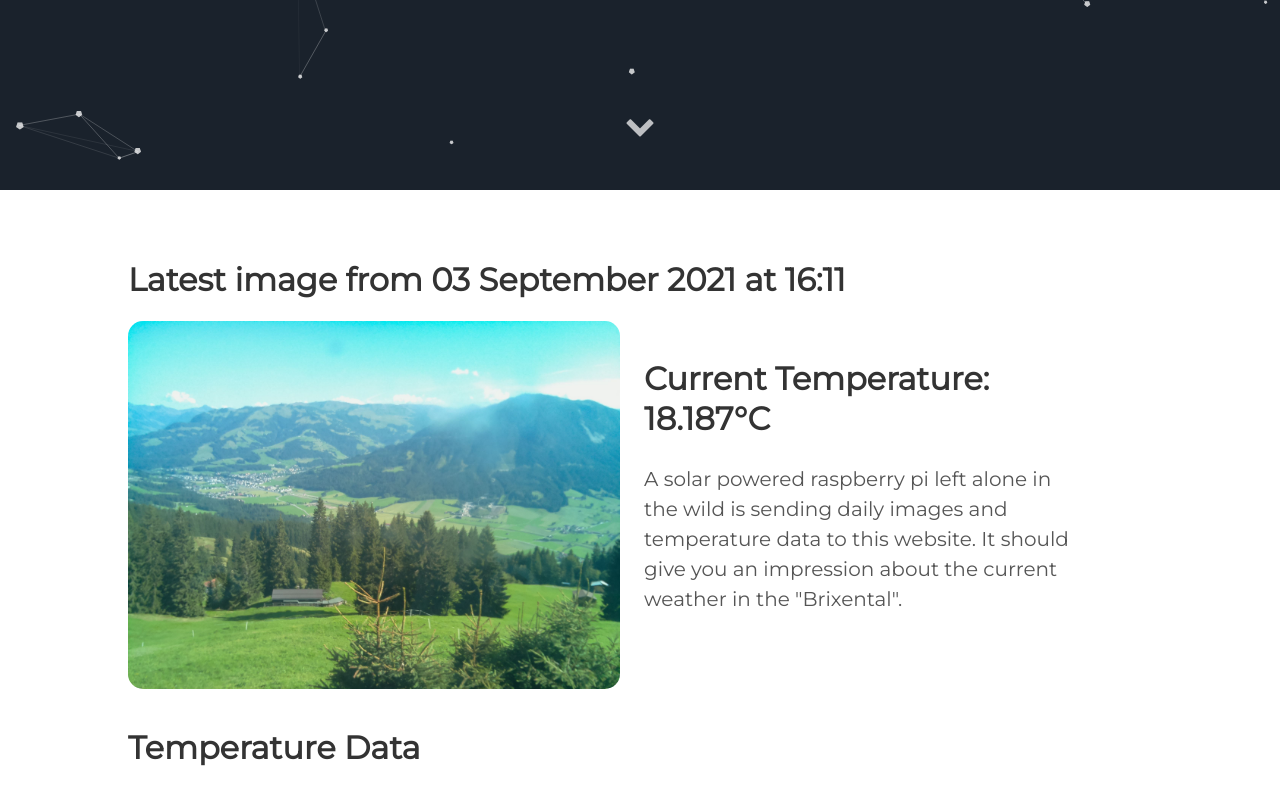
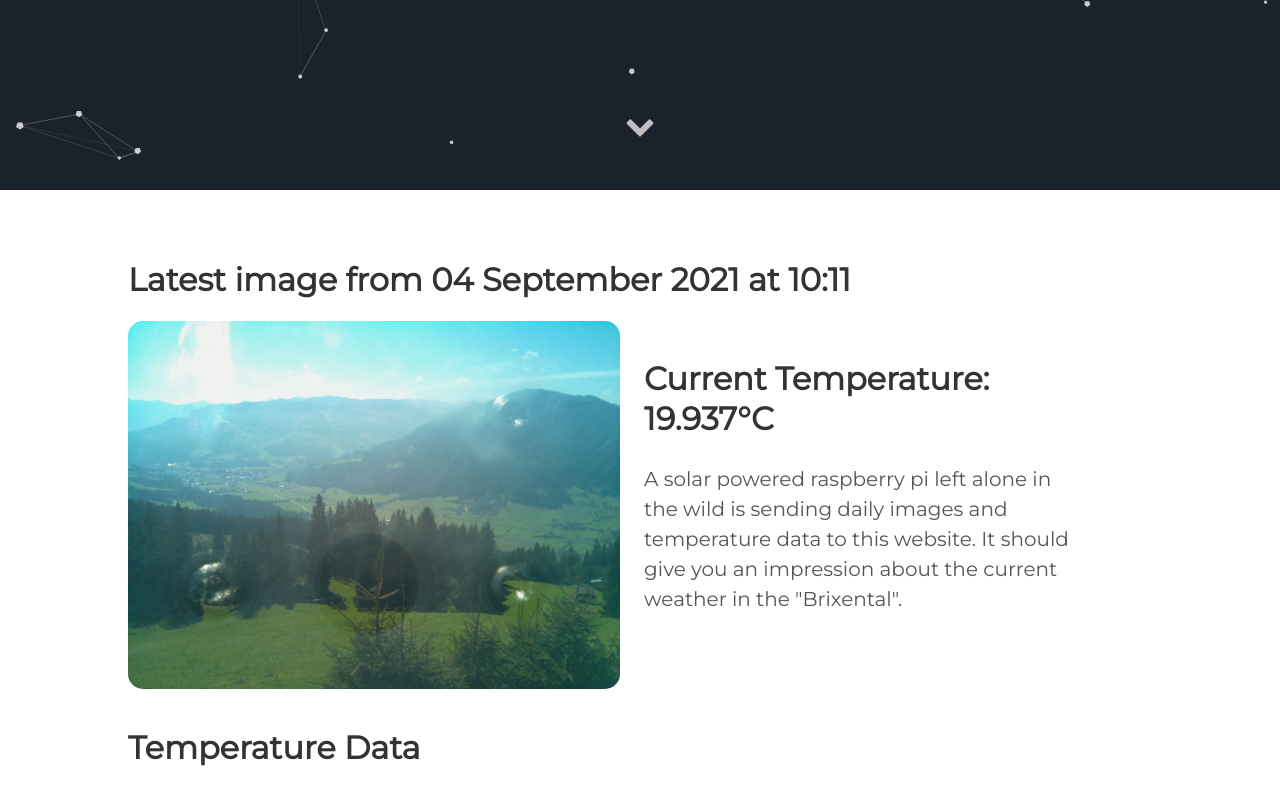
Before and after one commit to vektorious/vektorious.github.io, a Jekyll site: the page built from resources/huette.md, in a window 1280 px wide and 900 px high, scrolled down 710 px. Shown: the top 805 px of the window. Built offline with Jekyll 4.4.1, drawn with Linux system fonts in a browser that asks for light colours.

Commit message:
I'm a bot beep boop

```diff
--- a/resources/huette.md
+++ b/resources/huette.md
@@ -6,13 +6,13 @@ image: '/assets/img/'
 description: 'Live image from the Austrian alps'
 twitter_text: ' '
 ---
-## Latest image from 03 September 2021 at 16:11
+## Latest image from 04 September 2021 at 10:11
 <div class="huette">
   <div class="huette-image">
     <img src="{{ "/assets/img/huette.jpg" | prepend: site.baseurl }}">
   </div>
   <div class="huette-text">
-        <h2>Current Temperature: 18.187°C</h2>
+        <h2>Current Temperature: 19.937°C</h2>
         <p>A solar powered raspberry pi left alone in the wild is sending daily images and temperature data to this website. It should give you an impression about the current weather in the "Brixental".</p>
 
   </div>
```
Also changed, not shown: rpi-script/2021-09-04_100946.txt (renamed from rpi-script/2021-09-03_160947.txt, +5 -5 lines), rpi-script/huette.md (+2 -2 lines), assets/img/huette.jpg, assets/img/temp_plot.png, rpi-script/temp_plot.png, 1 other file.
